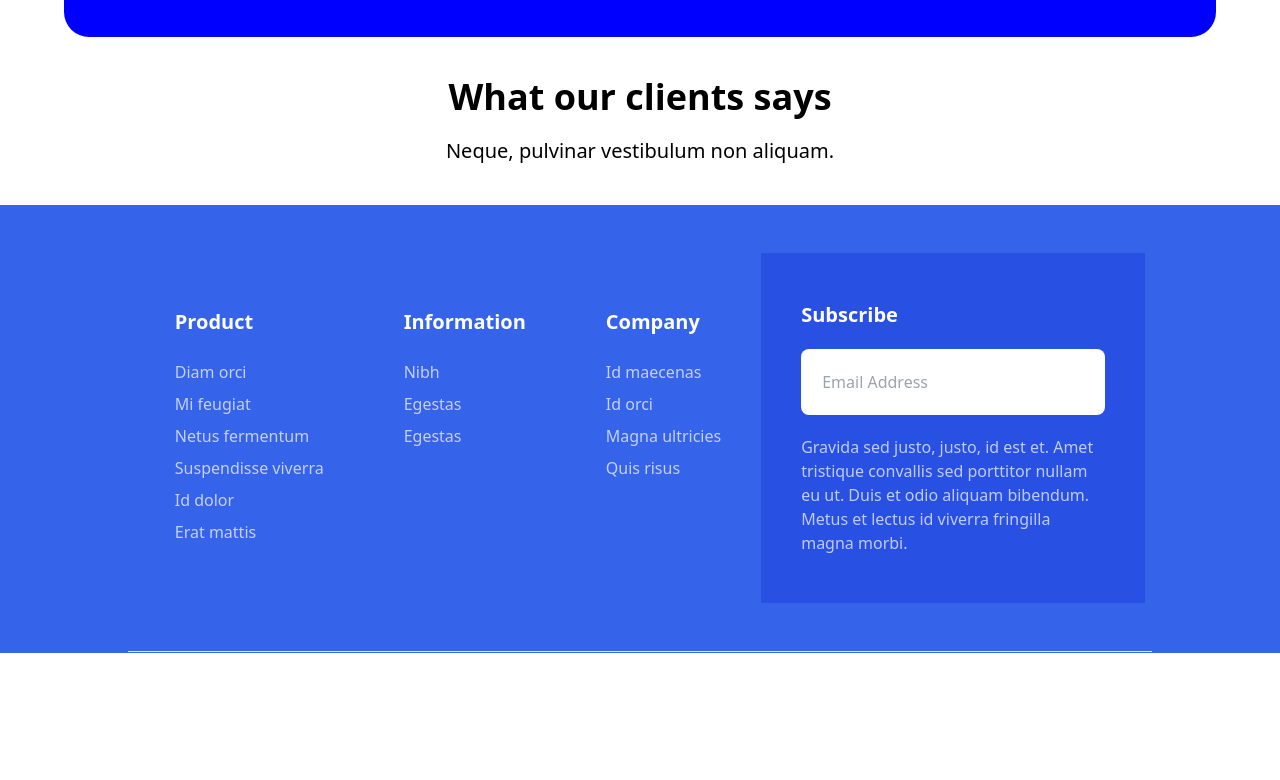
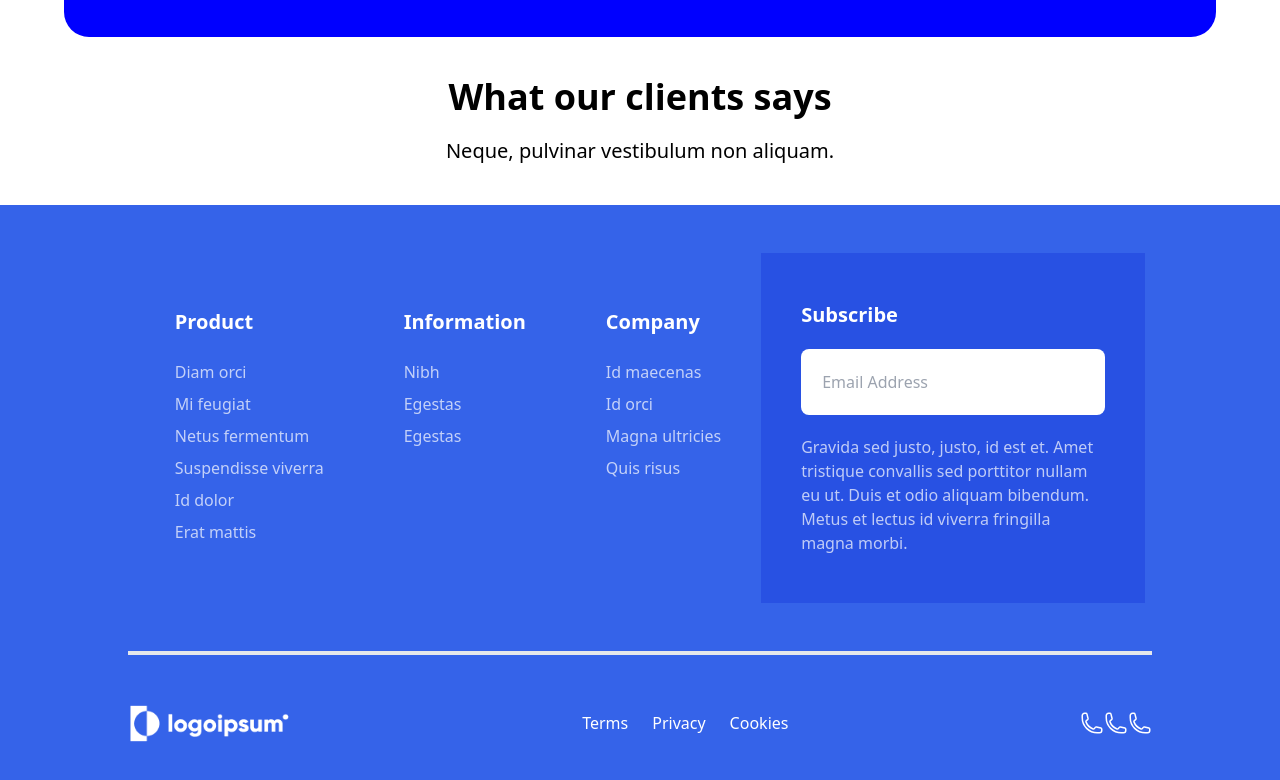
Before and after one commit to greeneley/saas-landing-page-tailwind-css, a website: page src/index.html in a window 1280 px wide. Shown: the part 2749-3529 px from the top of the page. Before the commit the page ends 3402 px from the top, so only its background shows below. Drawn offline with nearby package versions, Linux system fonts and the light colour scheme; files that its build step writes are made by us from their sources.

Commit message:
finish footer

```diff
--- a/src/index.html
+++ b/src/index.html
@@ -267,7 +267,38 @@
                         odio aliquam bibendum. Metus et lectus id viverra fringilla magna morbi. </p>
                 </div>
             </div>
-            <hr class="w-4/5 mx-auto h-0.5 text-gray-500">
+            <hr class="w-4/5 mx-auto h-0.5 text-white opacity-custom border-solid border-2">
+            <div class="w-4/5 flex flex-row h-full justify-between my-12 items-center">
+                <!-- logo -->
+                <div>
+                    <img src="./img/footer_logo.png" alt="website logo">
+                </div>
+                <!-- link -->
+                <div class="flex items-center text-white w-full justify-center">
+                    <a href="#" class="px-3">Terms</a>
+                    <a href="#" class="px-3">Privacy</a>
+                    <a href="#" class="px-3">Cookies</a>
+                </div>
+                <!-- social-media -->
+                <div class="flex text-white">
+                    <svg xmlns="http://www.w3.org/2000/svg" fill="none" viewBox="0 0 24 24" stroke-width="1.5"
+                        stroke="currentColor" class="w-6 h-6">
+                        <path stroke-linecap="round" stroke-linejoin="round"
+                            d="M2.25 6.75c0 8.284 6.716 15 15 15h2.25a2.25 2.25 0 002.25-2.25v-1.372c0-.516-.351-.966-.852-1.091l-4.423-1.106c-.44-.11-.902.055-1.173.417l-.97 1.293c-.282.376-.769.542-1.21.38a12.035 12.035 0 01-7.143-7.143c-.162-.441.004-.928.38-1.21l1.293-.97c.363-.271.527-.734.417-1.173L6.963 3.102a1.125 1.125 0 00-1.091-.852H4.5A2.25 2.25 0 002.25 4.5v2.25z" />
+                    </svg>
+                    <svg xmlns="http://www.w3.org/2000/svg" fill="none" viewBox="0 0 24 24" stroke-width="1.5"
+                        stroke="currentColor" class="w-6 h-6">
+                        <path stroke-linecap="round" stroke-linejoin="round"
+                            d="M2.25 6.75c0 8.284 6.716 15 15 15h2.25a2.25 2.25 0 002.25-2.25v-1.372c0-.516-.351-.966-.852-1.091l-4.423-1.106c-.44-.11-.902.055-1.173.417l-.97 1.293c-.282.376-.769.542-1.21.38a12.035 12.035 0 01-7.143-7.143c-.162-.441.004-.928.38-1.21l1.293-.97c.363-.271.527-.734.417-1.173L6.963 3.102a1.125 1.125 0 00-1.091-.852H4.5A2.25 2.25 0 002.25 4.5v2.25z" />
+                    </svg>
+                    <svg xmlns="http://www.w3.org/2000/svg" fill="none" viewBox="0 0 24 24" stroke-width="1.5"
+                        stroke="currentColor" class="w-6 h-6">
+                        <path stroke-linecap="round" stroke-linejoin="round"
+                            d="M2.25 6.75c0 8.284 6.716 15 15 15h2.25a2.25 2.25 0 002.25-2.25v-1.372c0-.516-.351-.966-.852-1.091l-4.423-1.106c-.44-.11-.902.055-1.173.417l-.97 1.293c-.282.376-.769.542-1.21.38a12.035 12.035 0 01-7.143-7.143c-.162-.441.004-.928.38-1.21l1.293-.97c.363-.271.527-.734.417-1.173L6.963 3.102a1.125 1.125 0 00-1.091-.852H4.5A2.25 2.25 0 002.25 4.5v2.25z" />
+                    </svg>
+
+                </div>
+            </div>
         </div>
     </section>
 
```
